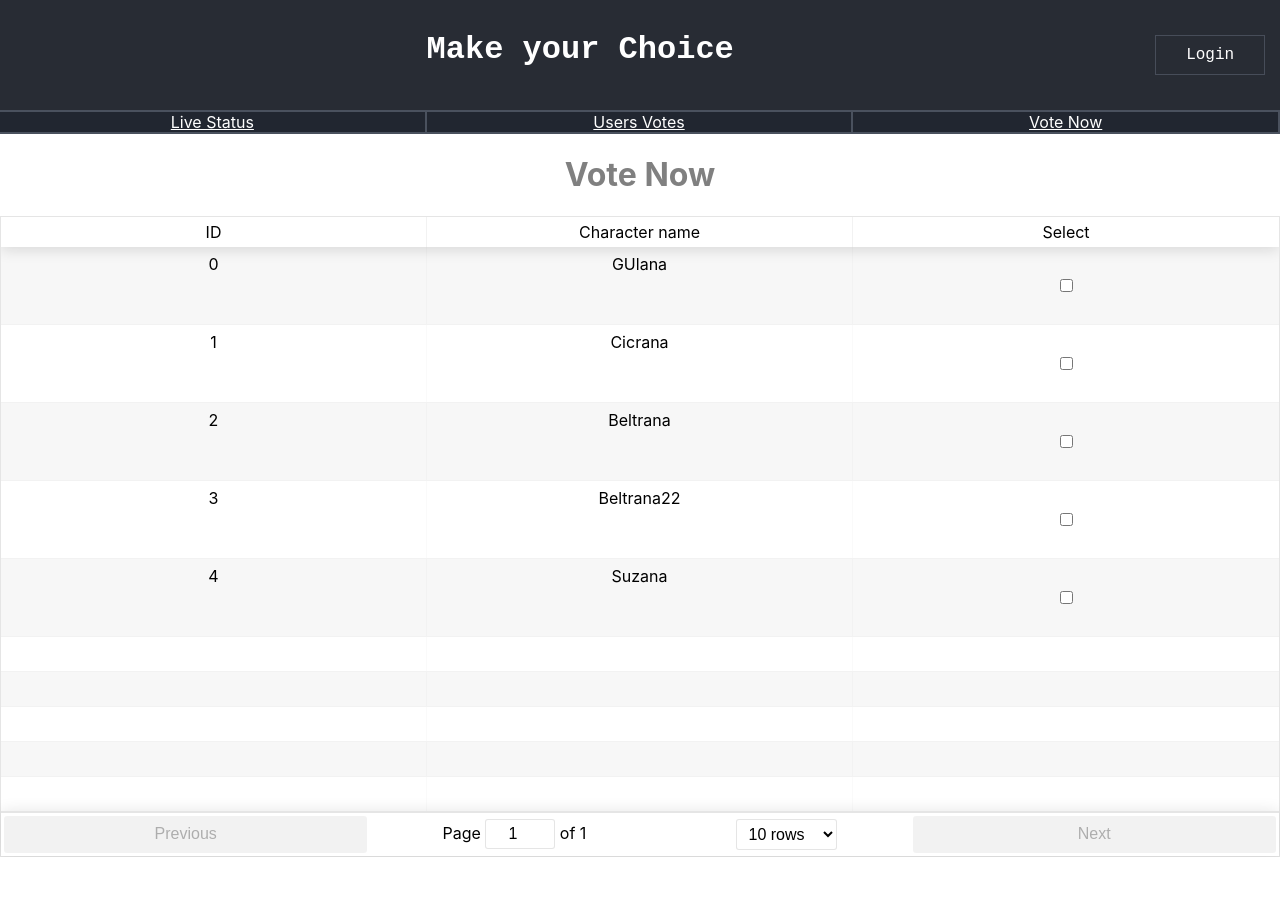
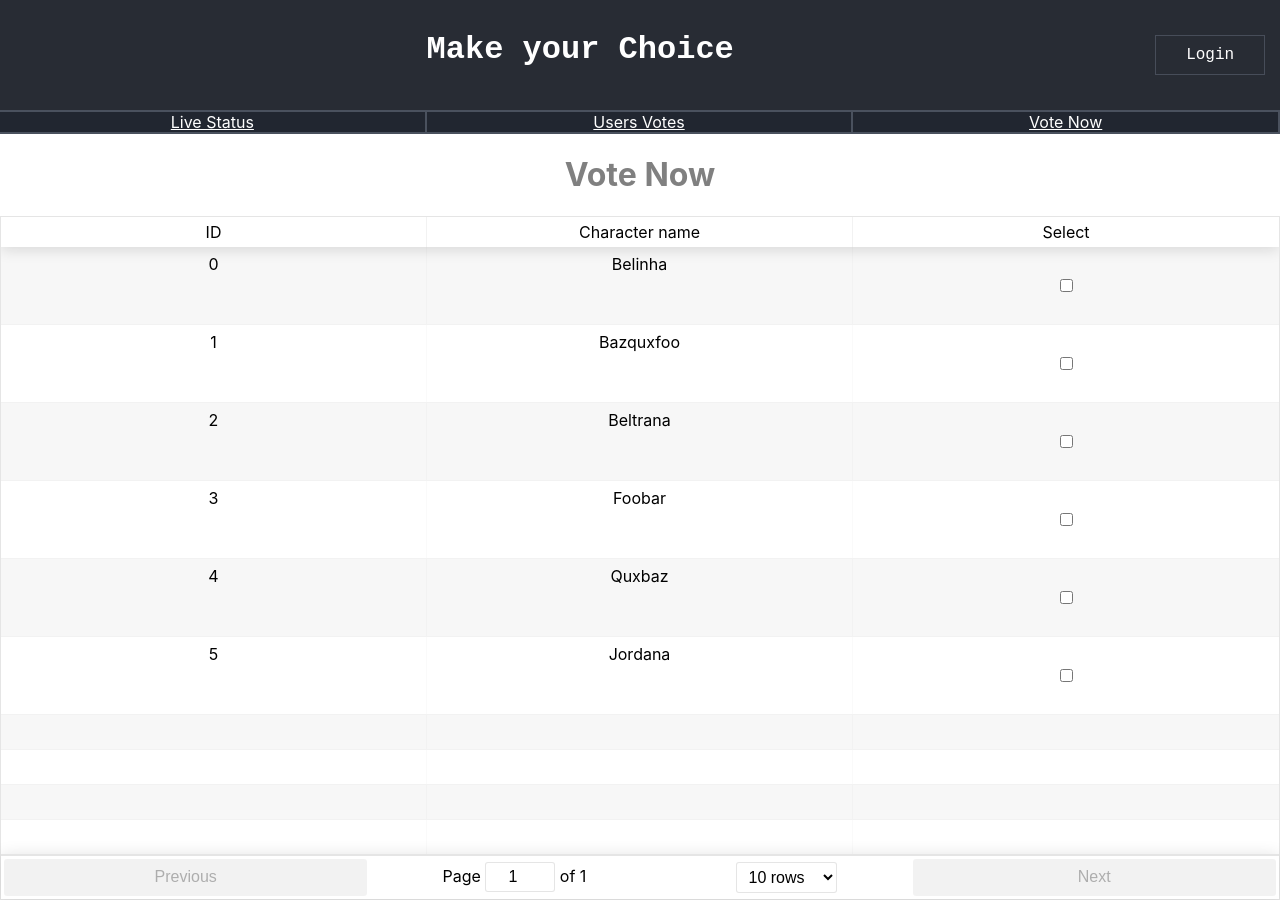
Before and after one commit to nicholasks/make-your-choice, a React (Create React App) app: page /vote in a window 1280 px wide. Before the commit the page ends 857 px from the top, so only its background shows below. Built offline with nearby package versions, Linux system fonts and the light colour scheme.

Commit message:
Verify max number of votes.

```diff
--- a/src/components/Vote/index.js
+++ b/src/components/Vote/index.js
@@ -7,7 +7,7 @@ import styles from './styles';
 
 class Vote extends Component {
   state = {
-    qtSelected: 0,
+    maxVotesPerUser: 5,
     selectedList : [],
     columns: [
       {
@@ -27,11 +27,11 @@ class Vote extends Component {
     data: [
       {
         id: '0',
-        character: 'GUlana'
+        character: 'Belinha'
       },
       {
         id: '1',
-        character: 'Cicrana'
+        character: 'Bazquxfoo'
       },
       {
         id: '2',
@@ -39,11 +39,15 @@ class Vote extends Component {
       },
       {
         id: '3',
-        character: 'Beltrana22'
+        character: 'Foobar'
       },
       {
         id: '4',
-        character: 'Suzana'
+        character: 'Quxbaz'
+      },
+      {
+        id: '5',
+        character: 'Jordana'
       }
     ]
   }
@@ -51,7 +55,7 @@ class Vote extends Component {
   addCheckBox = () => {
     for (var i in this.state.data) {
       var id = this.state.data[i].id
-      var botao = <input id={'ch' + id} charid={id} type='checkbox' onChange={(ev) => {this.addOrRm(ev)}} style={styles.inpStyle}></input>;
+      var botao = <input id={'ckBtn' + id} charid={id} type='checkbox' onChange={(ev) => {this.addOrRm(ev)}} style={styles.inpStyle}></input>;
       this.state.data[i].selected = botao;
     }
   }
@@ -59,9 +63,15 @@ class Vote extends Component {
   addOrRm = (ev) => {
     let id = ev.target.getAttribute('charid');
     if ($('#'+ ev.target.id).prop('checked')){
-      this.setState({
-        selectedList: [...this.state.selectedList, id]
-      })
+      if (this.state.selectedList.length < this.state.maxVotesPerUser) {
+        this.setState({
+          selectedList: [...this.state.selectedList, id]
+        })
+
+      } else {
+        alert('Max votes per User is ' + this.state.maxVotesPerUser);
+        $('#'+ ev.target.id).prop('checked', false)
+      }
     } else {
       const newList = this.state.selectedList.filter(item => {
         return item !== id;
```
